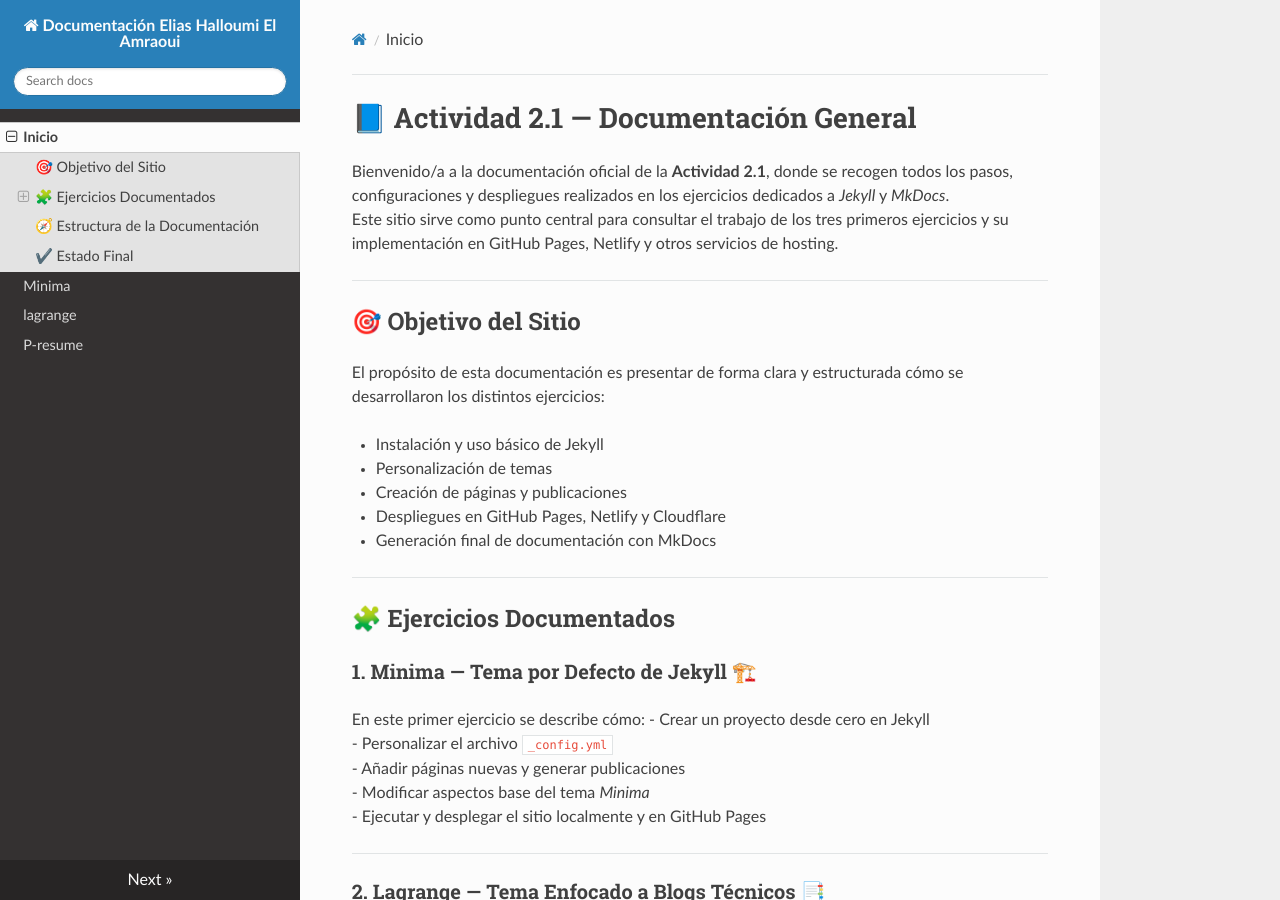
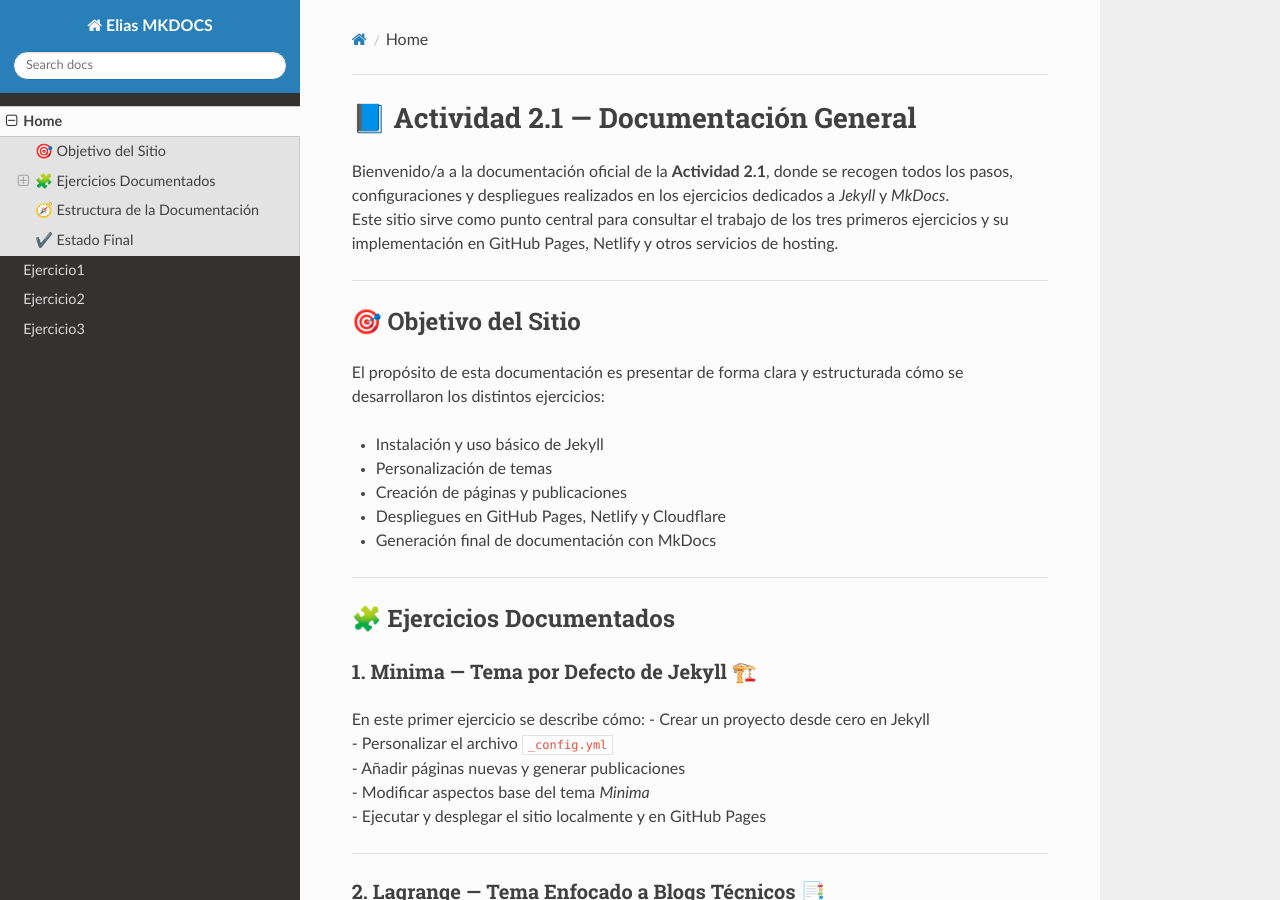
Before and after one commit to eliasxvv16/ejercicio4, an MkDocs documentation site: the page built from docs/index.md, in a window 1280 px wide and 900 px high. Built offline with MkDocs 1.6.1, drawn with Linux system fonts in a browser that asks for light colours; nearby versions of some CDN libraries.

```diff
--- a/mkdocs.yml
+++ b/mkdocs.yml
@@ -1,10 +1,12 @@
-site_name: Documentación Elias Halloumi El Amraoui
-site_url: https://eliasxvv16.github.io/ejercicio4/
-site_dir: /docs
+site_name: Elias MKDOCS
+site_url: https://github.com/eliasxvv16/ejercicio4
+site_dir: site
+
 
 nav:
-  - Inicio: index.md
-  - Minima: ejercicio1.md
-  - lagrange: ejercicio2.md
-  - P-resume: ejercicio3.md
+- Home: index.md
+- Ejercicio1: Ejercicio1.md
+- Ejercicio2: Ejercicio2.md
+- Ejercicio3: Ejercicio3.md
+
 theme: readthedocs
```
Also changed, not shown: site/404.html, site/ejercicio1/index.html, site/ejercicio2/index.html, site/ejercicio3/index.html, site/index.html, site/search.html, site/search/search_index.json, site/sitemap.xml, 1 other file.
